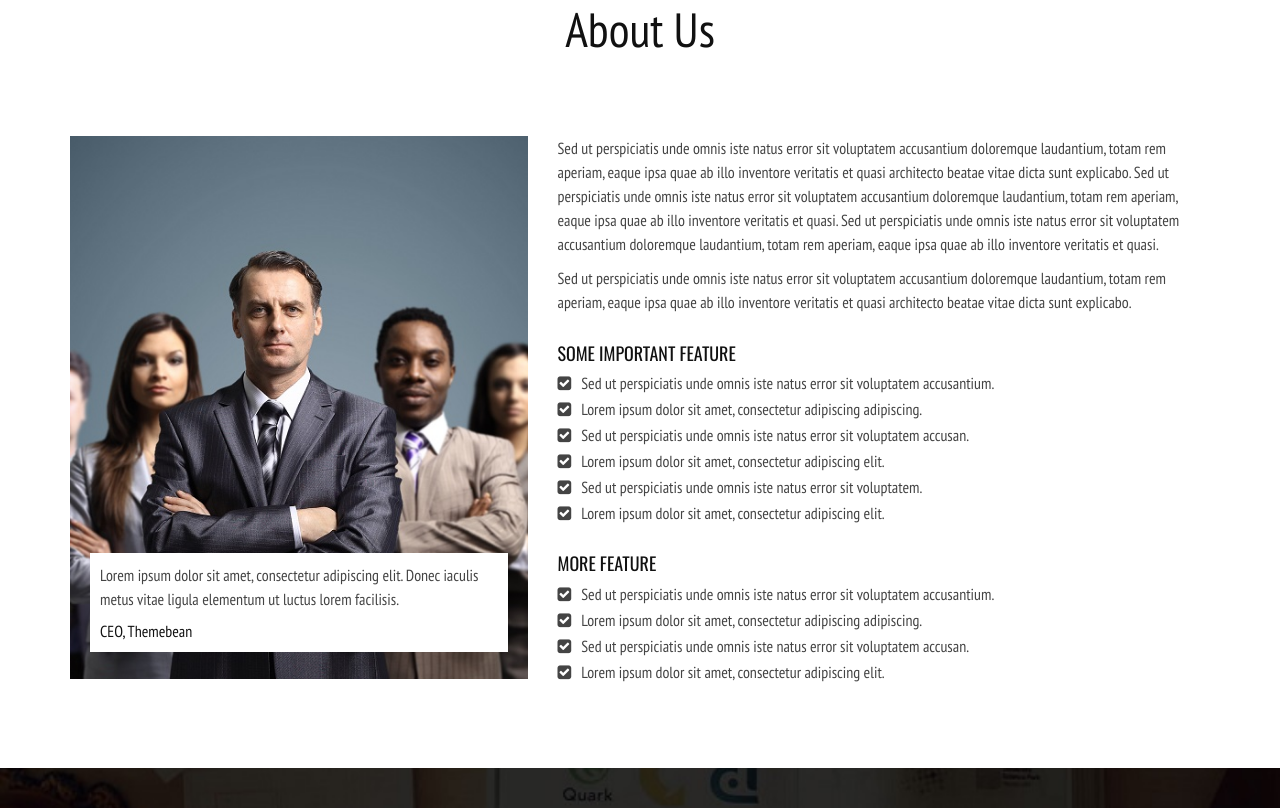
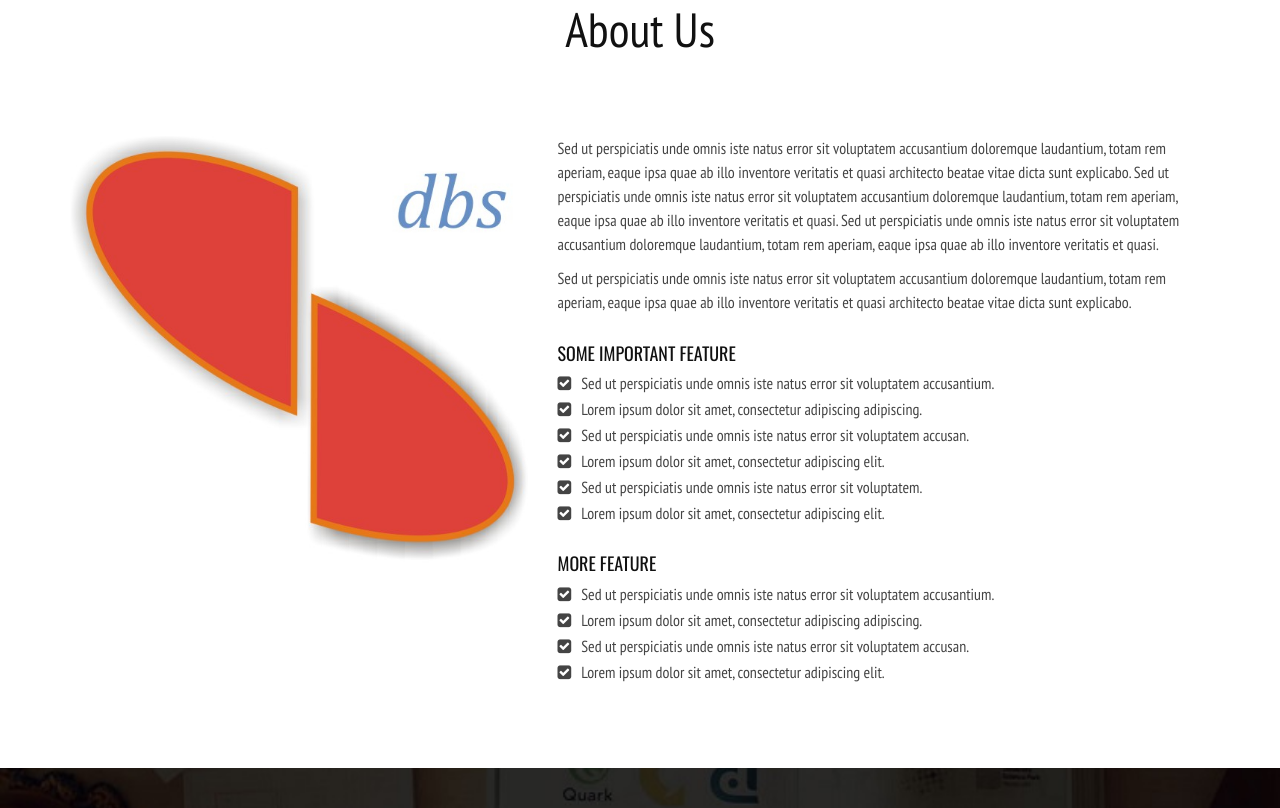
Before and after one commit to mailsyarief/DBS, a plain HTML site: page index.html in a window 1280 px wide. Shown: the part 872-1680 px from the top of the page. Drawn offline with nearby package versions, Linux system fonts and the light colour scheme; some packages are replaced by stand-ins of ours.

Commit message:
minor changes

```diff
--- a/asset/css/style.css
+++ b/asset/css/style.css
@@ -317,6 +317,7 @@ a.navbar-brand {
     padding-top: 20px;
     color: #ff432e !important;
 }
+
 
 .navbar-default .navbar-nav {
 	margin-right: 10px!important;
--- a/index.html
+++ b/index.html
@@ -90,7 +90,7 @@
                             <i class="fa fa-bars"></i>
                         </button>
                         <!-- End Toggle Nav Link For Mobiles -->
-                        <a class="navbar-brand" href="index.html"><img src="asste/images/logo/LOGODBS.png"></a>
+                        <a class="navbar-brand" href="index.html"><img style="max-width: 120px; margin-top: -20px;" src="asset/images/logo/LOGODBS.png" class="img-brand"></a>
                     </div>
                     <div class="navbar-collapse collapse">
 
@@ -143,11 +143,7 @@
             <div class="row">
                <div class="col-md-5">
                    <div class="about-img">
-                       <img src="asset/images/corporate1.jpg" class="img-responsive" alt="About images">
-                       <div class="head-text">
-                           <p>Lorem ipsum dolor sit amet, consectetur adipiscing elit. Donec iaculis metus vitae ligula elementum ut luctus lorem facilisis.</p>
-                           <span>CEO, Themebean</span>
-                       </div>
+                       <img src="asset/images/dbslogo.jpg" class="img-responsive" alt="About images">
                    </div>
                </div>
                <div class="col-md-7">
```
Also changed, not shown: asset/images/corporate1.jpg (deleted), asset/images/dbslogo.jpg (added).
